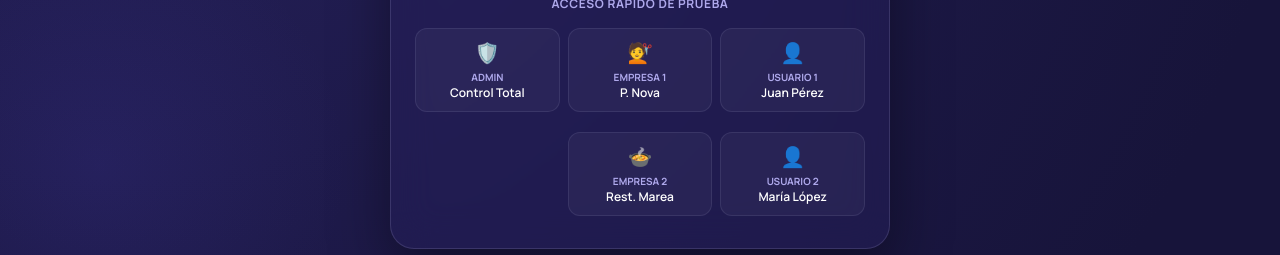
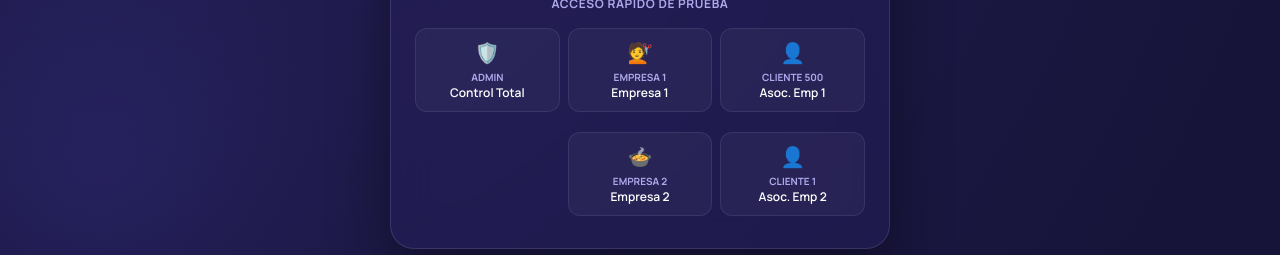
Before and after one commit to Samuelhas13/Equipo-503, a Next.js app in the folder proyecto/bookings-frontend-develop/: page /login in a window 1280 px wide. Shown: the part 540-795 px from the top of the page. Built offline with nearby package versions, Linux system fonts and the light colour scheme; no server answers.

Commit message:
fix: Credenciales de usuarios actualizadas

```diff
--- a/proyecto/bookings-frontend-develop/app/login/page.tsx
+++ b/proyecto/bookings-frontend-develop/app/login/page.tsx
@@ -108,33 +108,33 @@ export default function LoginPage() {
         <div className="quick-login-section">
           <h3 className="quick-login-title">Acceso rápido de prueba</h3>
           <div className="quick-login-grid">
-            <div className="quick-login-card" onClick={() => handleQuickLogin("admin@bookflow.com", "admin123", "admin")}>
+            <div className="quick-login-card" onClick={() => handleQuickLogin("admin@bookings.com", "Password123!", "admin")}>
               <span style={{ fontSize: "20px" }}>🛡️</span>
               <div className="quick-login-role">Admin</div>
               <div className="quick-login-name">Control Total</div>
             </div>
-            <div className="quick-login-card" onClick={() => handleQuickLogin("nova@bookflow.com", "nova123", "empresa")}>
+            <div className="quick-login-card" onClick={() => handleQuickLogin("business1@empresa.com", "Password123!", "empresa")}>
               <span style={{ fontSize: "20px" }}>💇</span>
               <div className="quick-login-role">Empresa 1</div>
-              <div className="quick-login-name">P. Nova</div>
+              <div className="quick-login-name">Empresa 1</div>
             </div>
-            <div className="quick-login-card" onClick={() => handleQuickLogin("juan@bookflow.com", "juan123", "usuario")}>
+            <div className="quick-login-card" onClick={() => handleQuickLogin("cliente500@masivo.com", "Password123!", "usuario")}>
               <span style={{ fontSize: "20px" }}>👤</span>
-              <div className="quick-login-role">Usuario 1</div>
-              <div className="quick-login-name">Juan Pérez</div>
+              <div className="quick-login-role">Cliente 500</div>
+              <div className="quick-login-name">Asoc. Emp 1</div>
             </div>
           </div>
           <div className="quick-login-grid" style={{ marginTop: "8px" }}>
             <div style={{ visibility: "hidden" }}></div>
-            <div className="quick-login-card" onClick={() => handleQuickLogin("marea@bookflow.com", "marea123", "empresa")}>
+            <div className="quick-login-card" onClick={() => handleQuickLogin("business2@empresa.com", "Password123!", "empresa")}>
               <span style={{ fontSize: "20px" }}>🍲</span>
               <div className="quick-login-role">Empresa 2</div>
-              <div className="quick-login-name">Rest. Marea</div>
+              <div className="quick-login-name">Empresa 2</div>
             </div>
-            <div className="quick-login-card" onClick={() => handleQuickLogin("maria@bookflow.com", "maria123", "usuario")}>
+            <div className="quick-login-card" onClick={() => handleQuickLogin("cliente1@masivo.com", "Password123!", "usuario")}>
               <span style={{ fontSize: "20px" }}>👤</span>
-              <div className="quick-login-role">Usuario 2</div>
-              <div className="quick-login-name">María López</div>
+              <div className="quick-login-role">Cliente 1</div>
+              <div className="quick-login-name">Asoc. Emp 2</div>
             </div>
           </div>
         </div>
--- a/proyecto/bookings-frontend-develop/context/AuthContext.tsx
+++ b/proyecto/bookings-frontend-develop/context/AuthContext.tsx
@@ -61,11 +61,11 @@ const AuthContext = createContext<AuthContextType | undefined>(undefined);
 const API_URL = process.env.NEXT_PUBLIC_API_URL || "http://localhost:3000";
 
 export const MOCK_USERS = [
-  { email: "admin@bookflow.com", password: "admin123", name: "Administrador de Sistema", role: "admin" as UserRole },
-  { email: "nova@bookflow.com", password: "nova123", name: "Peluquería Nova", role: "empresa" as UserRole, businessId: 1 },
-  { email: "marea@bookflow.com", password: "marea123", name: "Restaurante Marea", role: "empresa" as UserRole, businessId: 2 },
-  { email: "juan@bookflow.com", password: "juan123", name: "Juan Pérez", role: "usuario" as UserRole, customerId: 1 },
-  { email: "maria@bookflow.com", password: "maria123", name: "María López", role: "usuario" as UserRole, customerId: 2 },
+  { email: "admin@bookings.com", password: "Password123!", name: "Administrador de Sistema", role: "admin" as UserRole },
+  { email: "business1@empresa.com", password: "Password123!", name: "Empresa 1", role: "empresa" as UserRole, businessId: 1 },
+  { email: "business2@empresa.com", password: "Password123!", name: "Empresa 2", role: "empresa" as UserRole, businessId: 2 },
+  { email: "cliente500@masivo.com", password: "Password123!", name: "Cliente 500", role: "usuario" as UserRole, customerId: 500 },
+  { email: "cliente1@masivo.com", password: "Password123!", name: "Cliente 1", role: "usuario" as UserRole, customerId: 1 },
 ];
 
 
```
Also changed, not shown: 2 other files (tests, documents, lock files or other folders).
